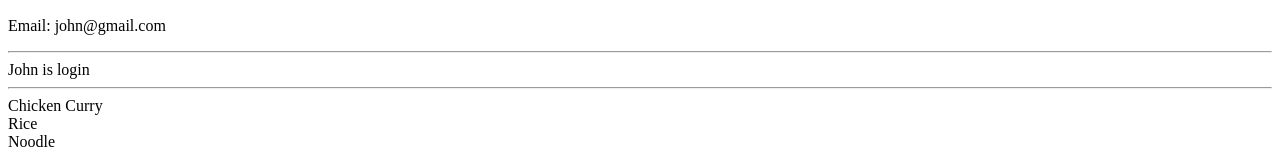
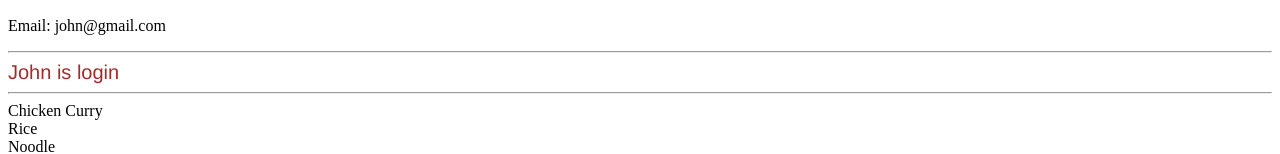
Before and after one commit to santoshkbrj/Reactjs_Tutorial, a React (Vite) app: page / in a window 1280 px wide. Shown: the part 160-314 px from the top of the page. Built offline with nearby package versions, Linux system fonts and the light colour scheme.

Commit message:
Style tags with with module css

```diff
--- a/src/components/Login.jsx
+++ b/src/components/Login.jsx
@@ -1,8 +1,9 @@
+import style from '../styles/Login.module.css';
 
 export default function Login({ login }) {
     return (
         <div>
-            {login ? <div>John is login</div> : <div>{name} John is not login</div>}
+            {login ? <div className={style.login}>John is login</div> : <div className={style.login}> John is not login</div>}
         </div>
     )
 }
--- /dev/null
+++ b/src/styles/Login.module.css
@@ -0,0 +1,5 @@
+.login {
+    font-family: 'Franklin Gothic Medium', 'Arial Narrow', Arial, sans-serif;
+    font-size: 20px;
+    color: brown;
+}
```
